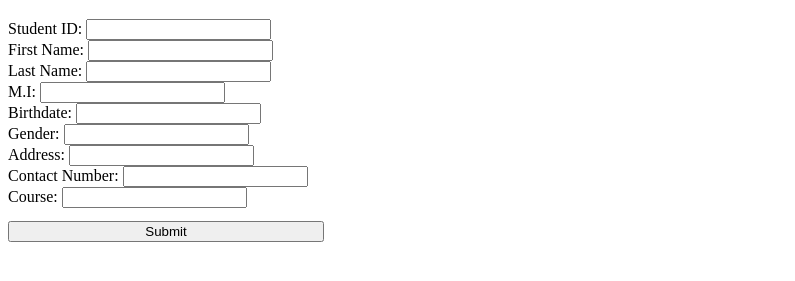
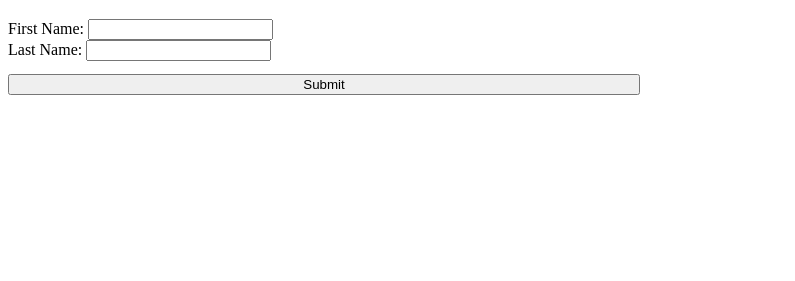
Before and after one commit to R4CUL/webdev, a plain HTML site: page FORMS/index.html in a window 1280 px wide. Shown: the part 69-350 px from the top of the page, without its empty margins (0-795 px from the left). Drawn offline with Linux system fonts and the light colour scheme.

Commit message:
Add files via upload

```diff
--- a/FORMS/index.html
+++ b/FORMS/index.html
@@ -4,71 +4,30 @@
     <meta charset="UTF-8">
     <meta http-equiv="X-UA-Compatible" content="IE=edge">
     <meta name="viewport" content="width=device-width, initial-scale=1.0">
-    <link rel="stylesheet" href="./forms.css" />
+    <link rel="stylesheet" href="./style.css" />
     <title>Document</title>
 </head>
 
 <body>
-
     <div id="container">
     <div id="formContainer">
         <h1>Input</h1>
         <div>
-            <label>Student ID:</label>
-            <input id="inputId" type="number" />
-        </div>
-
-        <div>
             <label>First Name:</label>
             <input id="inputFName" type="text" />
         </div>
-
         <div>
             <label>Last Name:</label>
-            <input id="" type="text" />
+            <input id="inputLName" type="text" />
         </div>
-
-        <div>
-            <label>M.I:</label>
-            <input id="" type="text" />
-        </div>
-
-        <div>
-            <label>Birthdate:</label>
-            <input id="" type="text" />
-        </div>
-
-        <div>
-            <label>Gender:</label>
-            <input id="" type="text" />
-        </div>
-
-        <div>
-            <label>Address:</label>
-            <input id="" type="text" />
-        </div>
-
-        <div>
-            <label>Contact Number:</label>
-            <input id="" type="text" />
-        </div>
-
-        <div>
-            <label>Course:</label>
-            <input id="" type="text" />
-        </div>
-
-            <button id="btnSubmit">Submit</button>
-        </div>
-
+        <button id="btnSubmit">Submit</button>
+    </div>
     <div>
         <h1>Output</h1>
         <label id="outputNum"></label>
     </div>
 </div>
-
-
 </body>
-<script src="./forms.js"></script>
+<script src="./script.js"></script>
 
 </html>
--- /dev/null
+++ b/FORMS/script.js
@@ -0,0 +1,10 @@
+
+const fnameElement = document.getElementById("inputFName");
+const lnameElement = document.getElementById("inputLName");
+const btnSubmitElement = document.getElementById("btnSubmit")
+const labelNumElement = document.getElementById("outputNum")
+
+btnSubmitElement.addEventListener("click", () => {
+    let fullName = fnameElement.value + " " + lnameElement.value;
+    labelNumElement.innerHTML = "Student Name: "+fullName;
+})
--- /dev/null
+++ b/FORMS/style.css
@@ -0,0 +1,13 @@
+#container {
+    display: flex;
+}
+
+#formContainer {
+    display: flex;
+    flex-direction: column;
+    width: 50%;
+}
+
+#btnSubmit {
+    margin-top: 2%;
+}
```
